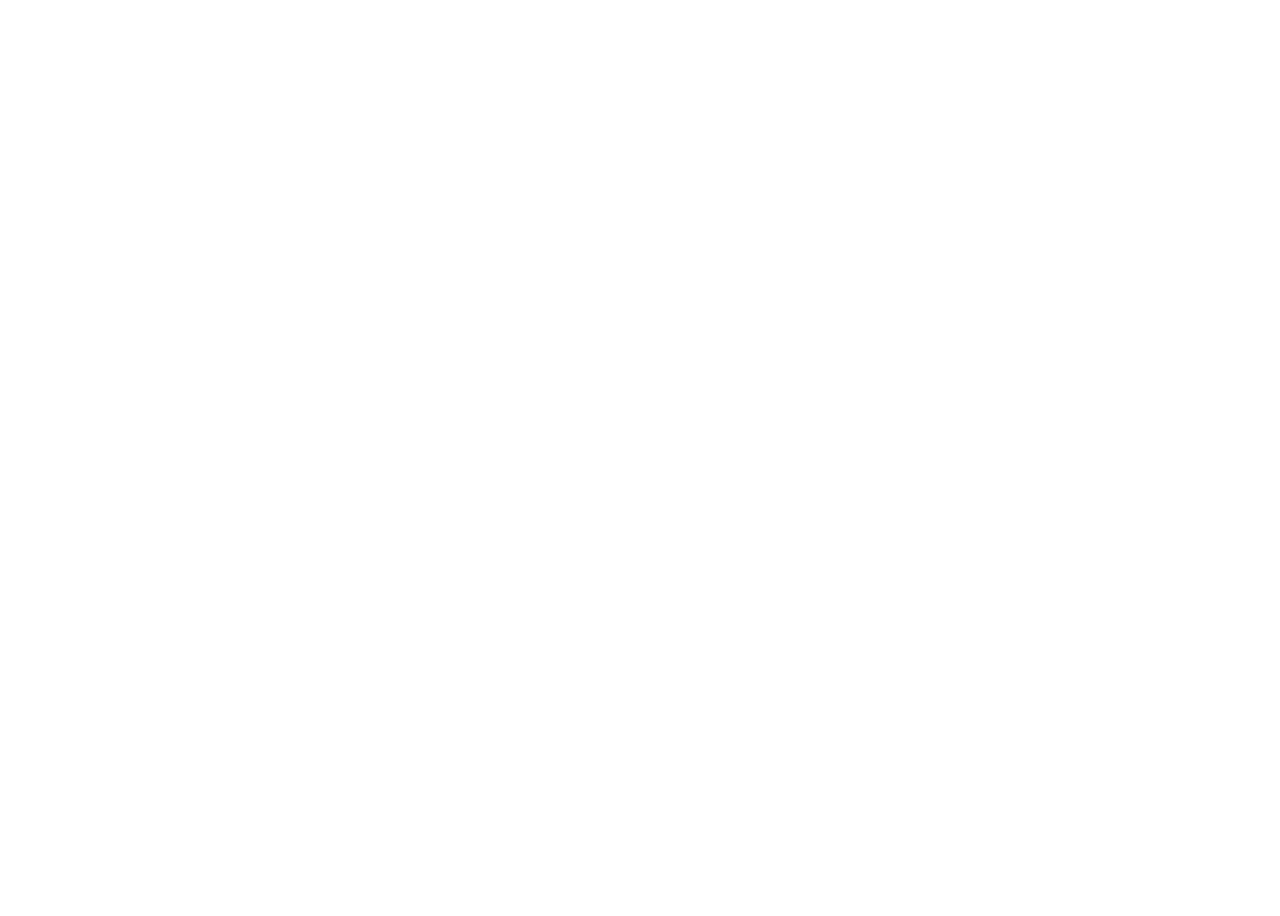
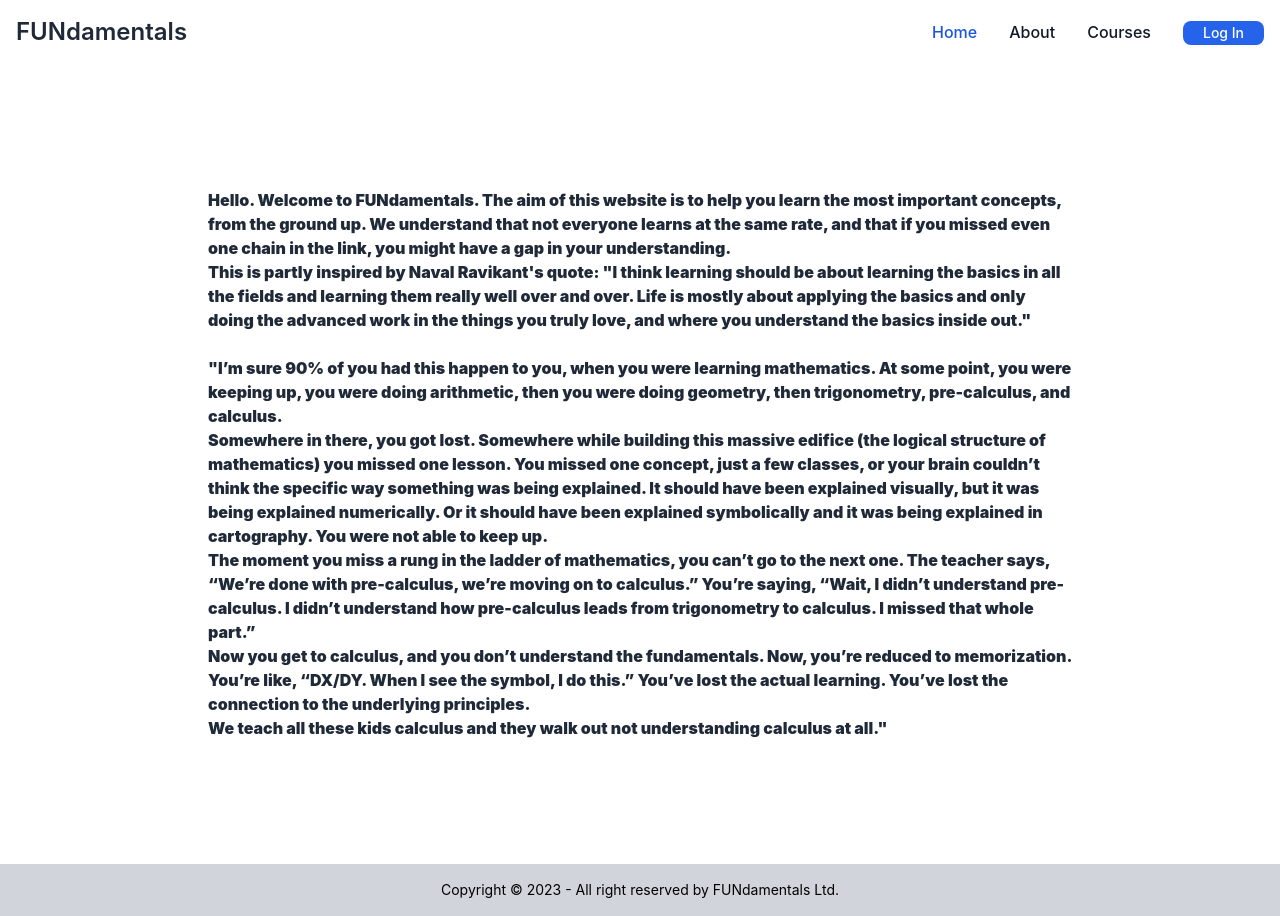
Before and after one commit to paradimes/FUNdamentals, a React (Vite) app in the folder client/: page /about in a window 1280 px wide. Before the commit this address had no page. Before the commit the page ends 800 px from the top, so only its background shows below. Built offline with nearby package versions, Linux system fonts and the light colour scheme.

Commit message:
about page

```diff
--- a/client/src/App.jsx
+++ b/client/src/App.jsx
@@ -10,6 +10,7 @@
 import DetailedMathPage from "./pages/DetailedMathPage";
 import DetailedBiologyPage from "./pages/DetailedBiologyPage";
 import DetailedChemistryPage from "./pages/DetailedChemistryPage";
+import About from "./pages/About";
 
 function App() {
   const { user, isAuthenticated, isLoading } = useAuth0();
@@ -47,6 +48,10 @@
             element={<LandingPage isAuthenticated={isAuthenticated} />}
           />
           <Route
+            path="about"
+            element={<About isAuthenticated={isAuthenticated} />}
+          />
+          <Route
             path="courses"
             element={<AllCourses isAuthenticated={isAuthenticated} />}
           />
--- a/client/src/components/Navbar.jsx
+++ b/client/src/components/Navbar.jsx
@@ -55,12 +55,12 @@
                 </Link>
               </li>
               <li>
-                <a
-                  href="#"
+                <Link
+                  to="/about"
                   className="block py-2 pl-3 pr-4 text-gray-900 rounded hover:bg-gray-100 md:hover:bg-transparent md:border-0 md:hover:text-blue-700 md:p-0 dark:text-white md:dark:hover:text-blue-500 dark:hover:bg-gray-700 dark:hover:text-white md:dark:hover:bg-transparent"
                 >
                   About
-                </a>
+                </Link>
               </li>
               <li>
                 <Link
--- /dev/null
+++ b/client/src/pages/About.jsx
@@ -0,0 +1,53 @@
+/* eslint-disable react/prop-types */
+import React from "react";
+import FeatureList from "../components/FeatureList";
+import Navbar from "../components/Navbar";
+import PricingCards from "../components/PricingCards";
+import Footer from "../components/Footer";
+
+export default function About({ isAuthenticated }) {
+  return (
+    <div className="bg-white dark:bg-slate-900">
+      <Navbar isAuthenticated={isAuthenticated} />
+      <section className="h-screen flex flex-col items-center justify-center">
+        <div className="mx-20 px-32 py-16 rounded-xl dark:bg-slate-800 font-black">
+          Hello. Welcome to FUNdamentals. The aim of this website is to help you
+          learn the most important concepts, from the ground up. We understand
+          that not everyone learns at the same rate, and that if you missed even
+          one chain in the link, you might have a gap in your understanding.
+          <br />
+          This is partly inspired by Naval Ravikant&apos;s quote: &quot;I think
+          learning should be about learning the basics in all the fields and
+          learning them really well over and over. Life is mostly about applying
+          the basics and only doing the advanced work in the things you truly
+          love, and where you understand the basics inside out.&quot;
+          <br />
+          <br />
+          &quot;I’m sure 90% of you had this happen to you, when you were
+          learning mathematics. At some point, you were keeping up, you were
+          doing arithmetic, then you were doing geometry, then trigonometry,
+          pre-calculus, and calculus. <br />
+          Somewhere in there, you got lost. Somewhere while building this
+          massive edifice (the logical structure of mathematics) you missed one
+          lesson. You missed one concept, just a few classes, or your brain
+          couldn’t think the specific way something was being explained. It
+          should have been explained visually, but it was being explained
+          numerically. Or it should have been explained symbolically and it was
+          being explained in cartography. You were not able to keep up. <br />
+          The moment you miss a rung in the ladder of mathematics, you can’t go
+          to the next one. The teacher says, “We’re done with pre-calculus,
+          we’re moving on to calculus.” You’re saying, “Wait, I didn’t
+          understand pre-calculus. I didn’t understand how pre-calculus leads
+          from trigonometry to calculus. I missed that whole part.” <br />
+          Now you get to calculus, and you don’t understand the fundamentals.
+          Now, you’re reduced to memorization. You’re like, “DX/DY. When I see
+          the symbol, I do this.” You’ve lost the actual learning. You’ve lost
+          the connection to the underlying principles. <br />
+          We teach all these kids calculus and they walk out not understanding
+          calculus at all.&quot;
+        </div>
+      </section>
+      <Footer />
+    </div>
+  );
+}
```
